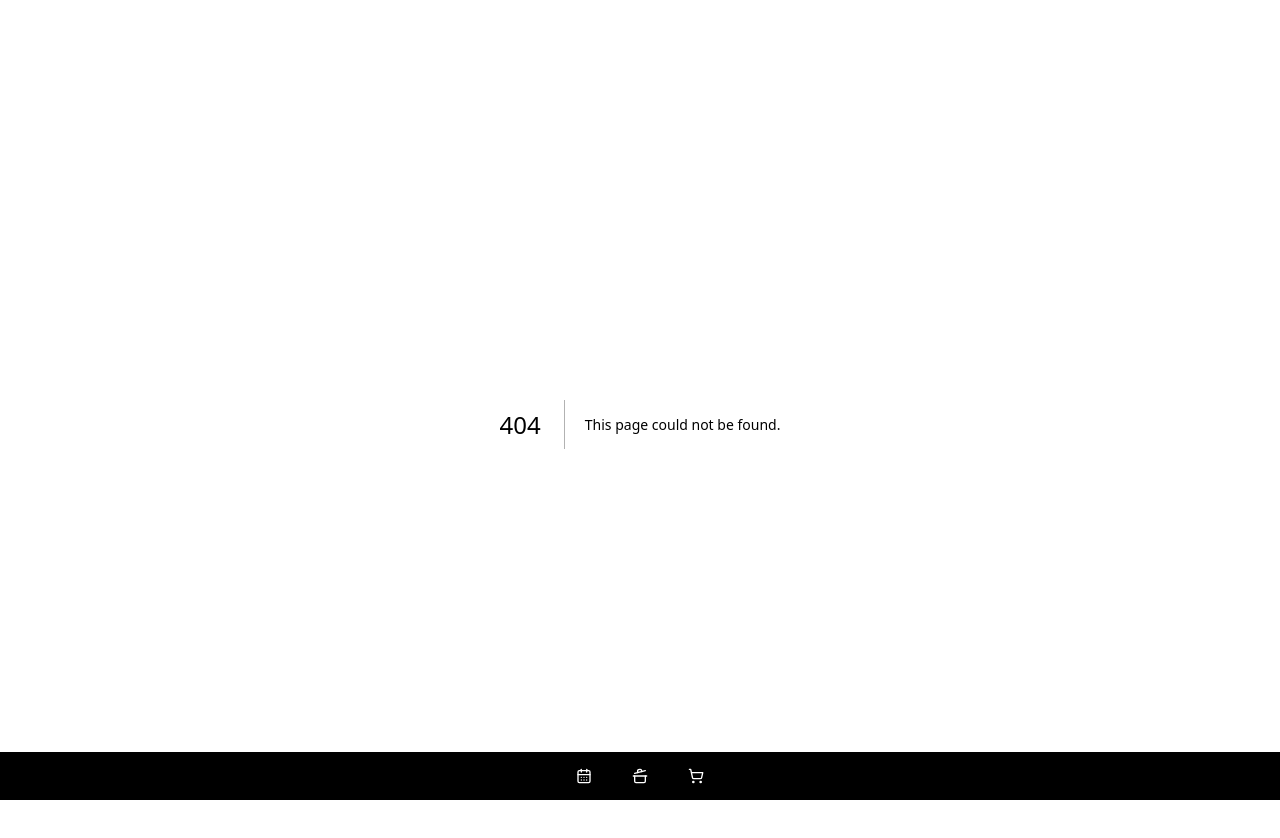
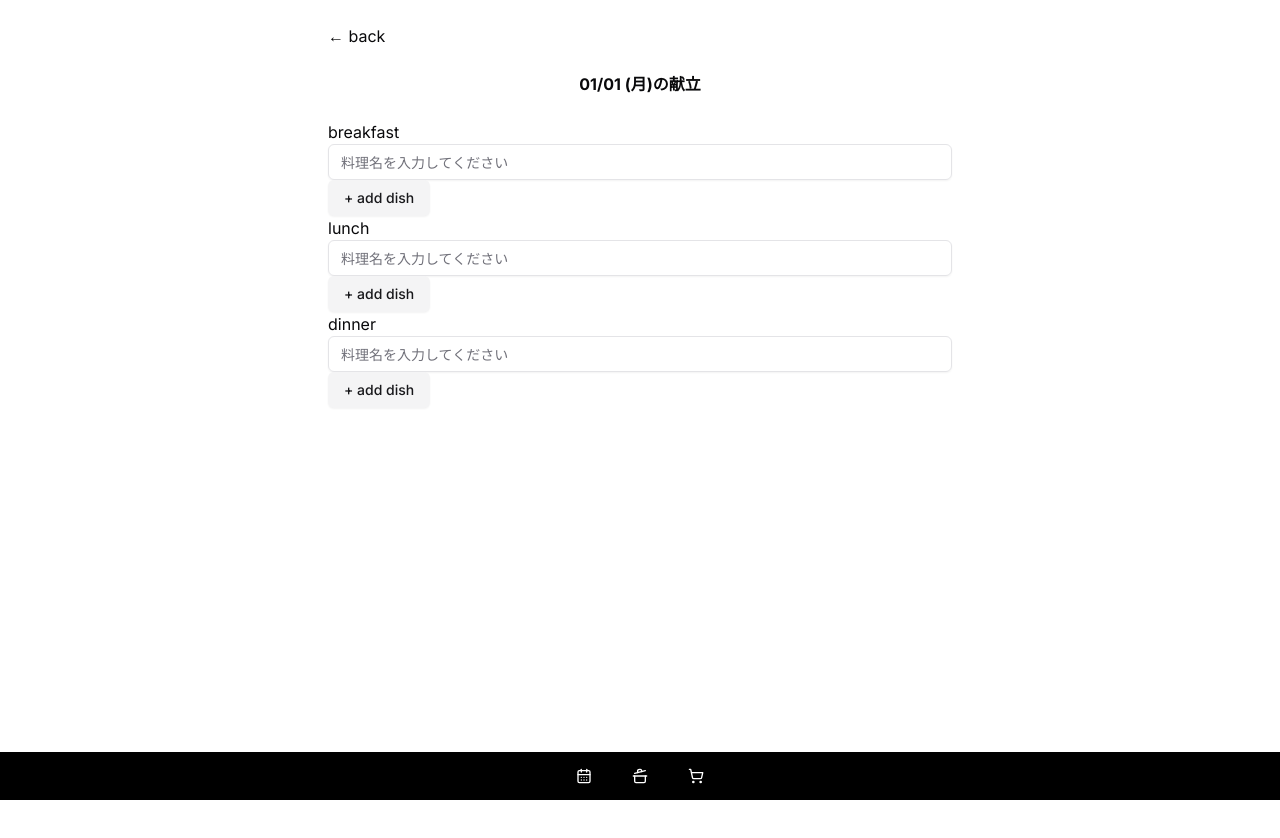
Before and after one commit to islaree/next-recipe-app, a Next.js app: page /calendar/1 in a window 1280 px wide. Before the commit this address had no page. Shown: the top 838 px of the page. After the commit the page ends 800 px from the top, so only its background shows below. Built offline with nearby package versions, Linux system fonts and the light colour scheme.

Commit message:
add: new component

```diff
--- /dev/null
+++ b/app/calendar/[id]/[slug]/page.tsx
@@ -0,0 +1,24 @@
+"use client";
+
+import Link from "next/link";
+import { useParams } from "next/navigation";
+import { useEffect } from "react";
+
+/**
+ * id: uuidv4()
+ * dish_id: string
+ * name: string
+ * num: number
+ * @returns
+ */
+
+export default function IngredientPage() {
+  const { id, slug } = useParams();
+
+  return (
+    <>
+      <Link href={`/calendar/${id}`}>← back</Link>
+      <div>{slug}</div>
+    </>
+  );
+}
--- /dev/null
+++ b/app/calendar/[id]/page.tsx
@@ -0,0 +1,25 @@
+"use client";
+
+import Link from "next/link";
+import Meal from "@/components/meal";
+import { useParams } from "next/navigation";
+import { format } from "date-fns";
+import { ja } from "date-fns/locale/ja";
+
+export default function MenuPage() {
+  const { id } = useParams();
+  const date = new Date(id as string);
+  return (
+    <>
+      <Link href="/calendar">← back</Link>
+      <div className="text-center py-6">
+        <h1 className="font-bold">
+          {format(date, "MM/dd (EEE)", { locale: ja })}の献立
+        </h1>
+      </div>
+      <Meal title="breakfast" />
+      <Meal title="lunch" />
+      <Meal title="dinner" />
+    </>
+  );
+}
--- /dev/null
+++ b/app/calendar/page.tsx
@@ -0,0 +1,30 @@
+"use client";
+
+import DateTable from "@/components/date-table";
+import { useState } from "react";
+
+// 指定した年と月の日付リストを生成する関数
+const generateDates = (year: any, month: any) => {
+  const dates = [];
+  // 月は0ベースのため、次の月の1日から1日引いて月の末日を取得
+  const lastDay = new Date(year, month + 1, 0).getDate();
+
+  for (let day = 1; day <= lastDay; day++) {
+    dates.push(new Date(year, month, day));
+  }
+
+  return dates;
+};
+
+export default function Home() {
+  const [year, setYear] = useState(2024);
+  const [month, setMonth] = useState(8); // 9月 (0が1月なので、8は9月を指します)
+
+  const dates = generateDates(year, month);
+
+  return (
+    <div>
+      <DateTable dates={dates} />
+    </div>
+  );
+}
--- /dev/null
+++ b/app/recipe/page.tsx
@@ -0,0 +1,3 @@
+export default function RecipePage() {
+  return <div>recipe</div>;
+}
--- /dev/null
+++ b/app/shopping/page.tsx
@@ -0,0 +1,3 @@
+export default function ShoppingPage() {
+  return <div>shopping</div>;
+}
--- /dev/null
+++ b/components/ingredients.tsx
@@ -0,0 +1,3 @@
+export default function Ingredients() {
+  return <>div</>;
+}
```
